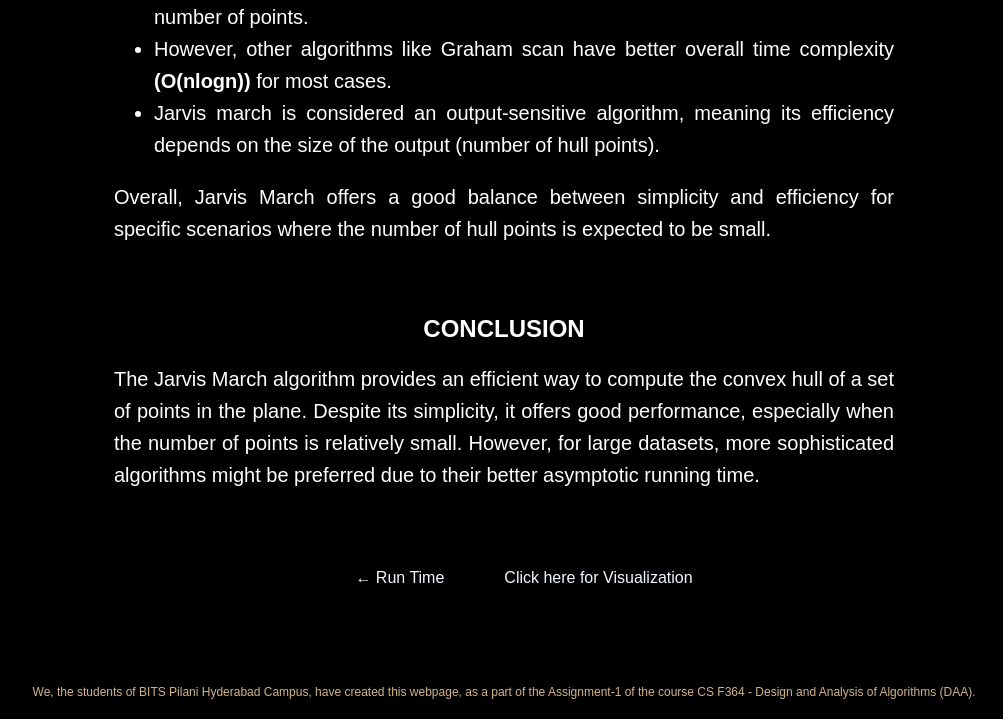
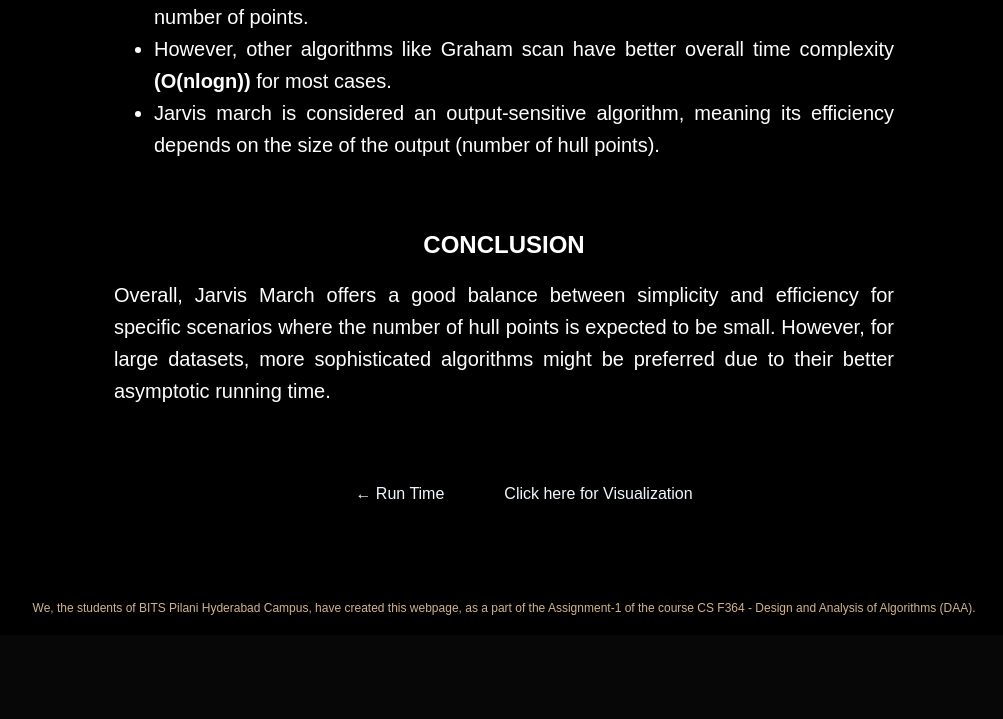
Before and after one commit to SakshamBajaj18/Convex-Hull, a Flask app: page /jm_epilogue in a window 1280 px wide. Shown: the part 325-1044 px from the top of the page, without its empty margins (136-1139 px from the left). After the commit the page ends 940 px from the top, so only its background shows below. Run offline with Flask 3, Linux system fonts and the light colour scheme.

Commit message:
JM Conclusion edited

```diff
--- a/GUI/templates/jm_epilogue.html
+++ b/GUI/templates/jm_epilogue.html
@@ -84,13 +84,11 @@
             <li>However, other algorithms like Graham scan have better overall time complexity <b>(O(nlogn))</b> for most cases.</li>
             <li>Jarvis march is considered an output-sensitive algorithm, meaning its efficiency depends on the size of the output (number of hull points).</li>
         </ul>
-
-        <p>Overall, Jarvis March offers a good balance between simplicity and efficiency for specific scenarios where the number of hull points is expected to be small.</p>
     </div>
 
     <h2 id="introduction">CONCLUSION</h2>
     <div class="introduction" style="text-align: justify;">
-        <p>The Jarvis March algorithm provides an efficient way to compute the convex hull of a set of points in the plane. Despite its simplicity, it offers good performance, especially when the number of points is relatively small. However, for large datasets, more sophisticated algorithms might be preferred due to their better asymptotic running time. </p>
+        <p>Overall, Jarvis March offers a good balance between simplicity and efficiency for specific scenarios where the number of hull points is expected to be small. However, for large datasets, more sophisticated algorithms might be preferred due to their better asymptotic running time. </p>
     </div>
 
     <nav>
```
